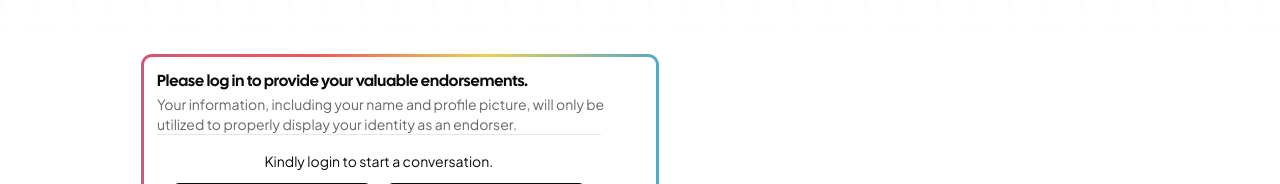
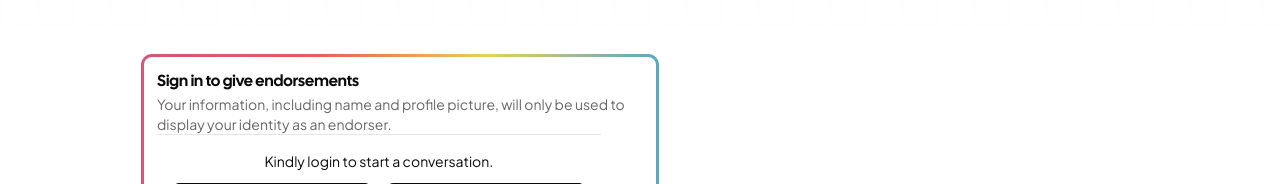
Before and after one commit to rizaldifahmi/fahmirizaldi.com, a Next.js app: page /endorsements in a window 1280 px wide. Shown: the part 327-511 px from the top of the page. Built offline with nearby package versions, Linux system fonts and the light colour scheme; no server answers; the database is empty.

Commit message:
refactor: update endorsement sign in message

```diff
--- a/app/endorsements/endorsements.tsx
+++ b/app/endorsements/endorsements.tsx
@@ -56,11 +56,11 @@ const Endorsements = ({ fallbackData }: { fallbackData: SkillCategory[] }) => {
         ) : (
           <div className={cn('flex flex-col items-start')}>
             <h2 className={cn('font-cal font-bold')}>
-              Please log in to provide your valuable endorsements.
+              Sign in to give endorsements
             </h2>
             <p className={cn('text-sm text-muted-foreground')}>
-              Your information, including your name and profile picture, will
-              only be utilized to properly display your identity as an endorser.
+              Your information, including name and profile picture, will only be used
+              to display your identity as an endorser.
             </p>
             <SignIn />
           </div>
```
